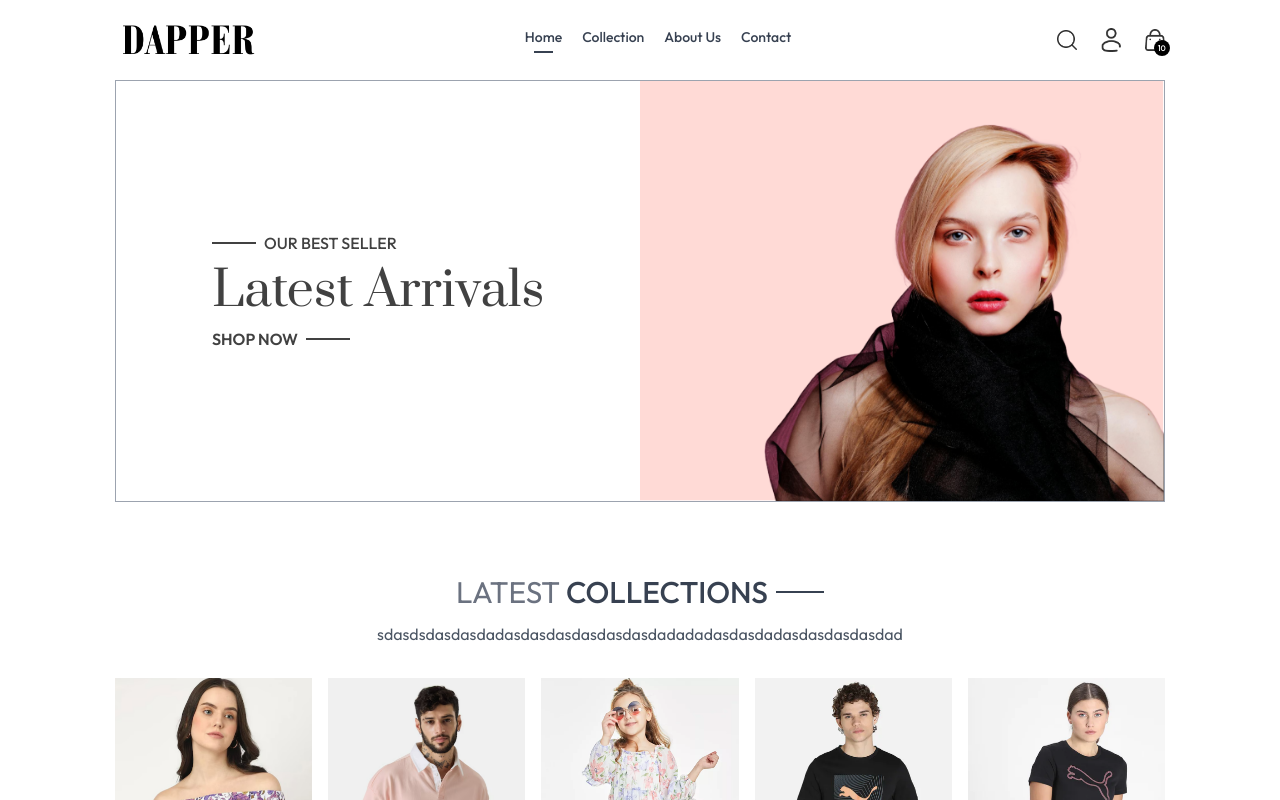
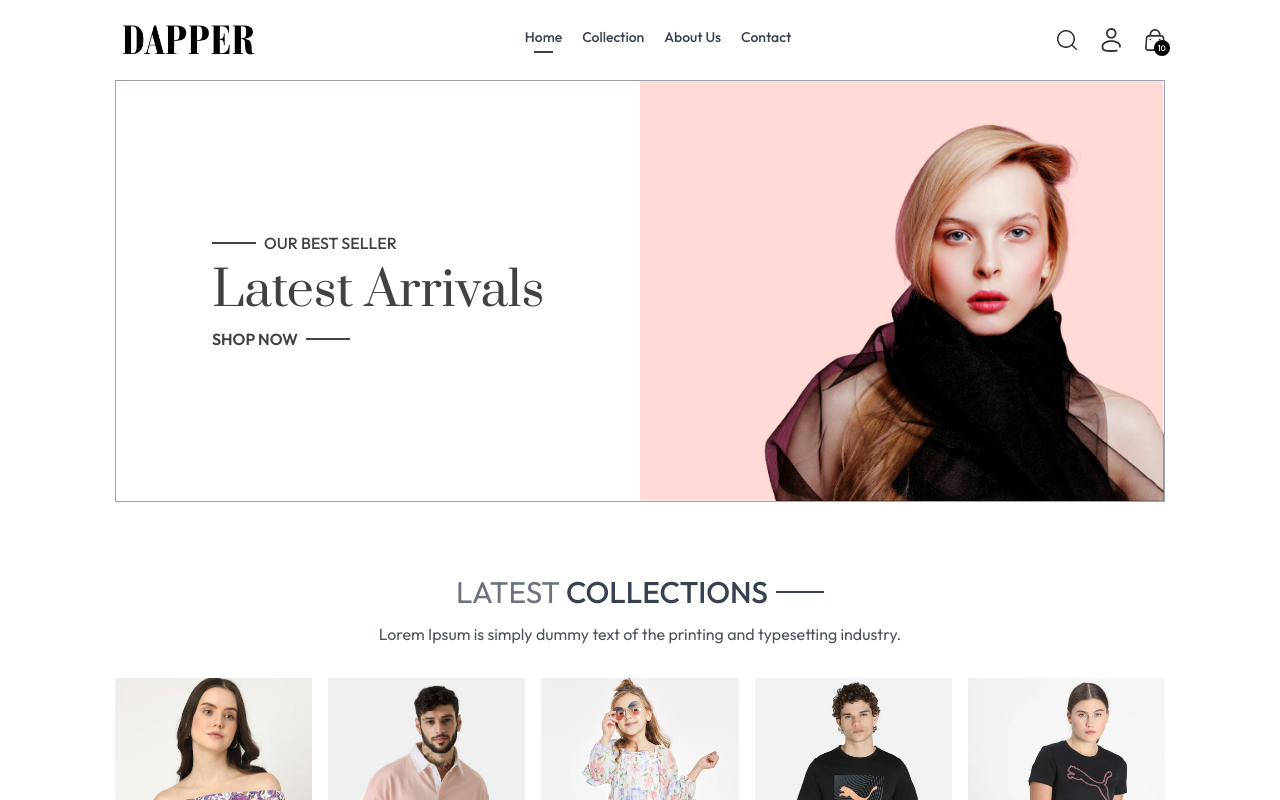
Before and after one commit to sezid/e-commerce, a React (Vite) app in the folder frontend/: page / in a window 1280 px wide. Shown: the top 800 px of the page. Built offline with nearby package versions, Linux system fonts and the light colour scheme.

Commit message:
update minor

```diff
--- a/frontend/src/Components/LatestCollection.jsx
+++ b/frontend/src/Components/LatestCollection.jsx
@@ -18,7 +18,7 @@
     <div className='my-10'>
         <div className='text-center py-8 text-3xl'>
             <Title text1={'LATEST'} text2={'COLLECTIONS'}/>
-            <p className='w-3/4 m-auto text-xs sm:text-sm md:text-base text-gray-600'>sdasdsdasdasdadasdasdasdasdasdasdadadadasdasdadasdasdasdasdad</p>
+            <p className='w-3/4 m-auto text-xs sm:text-sm md:text-base text-gray-600'>Lorem Ipsum is simply dummy text of the printing and typesetting industry.</p>
         </div>
 
     {/* Rendering products */}
```
